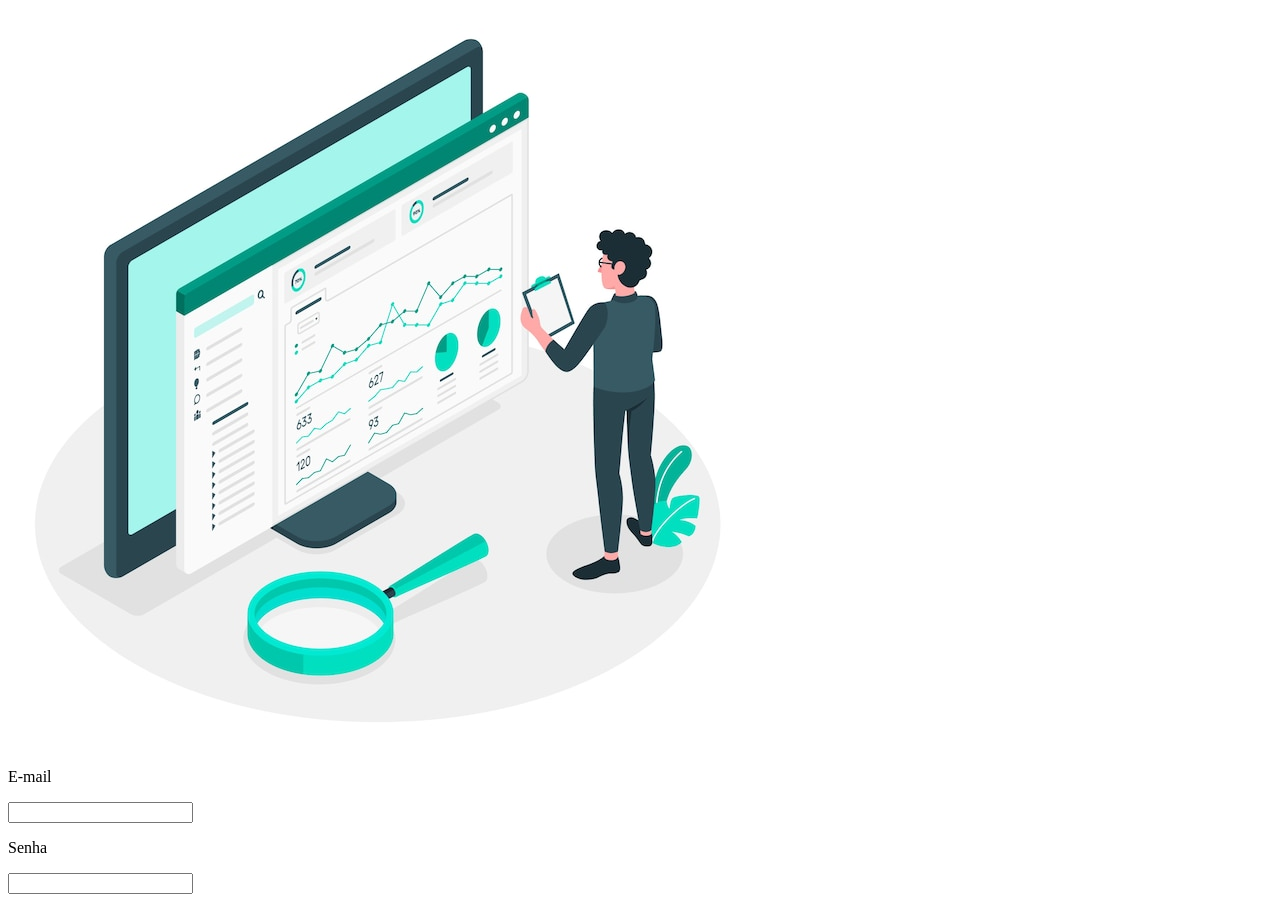
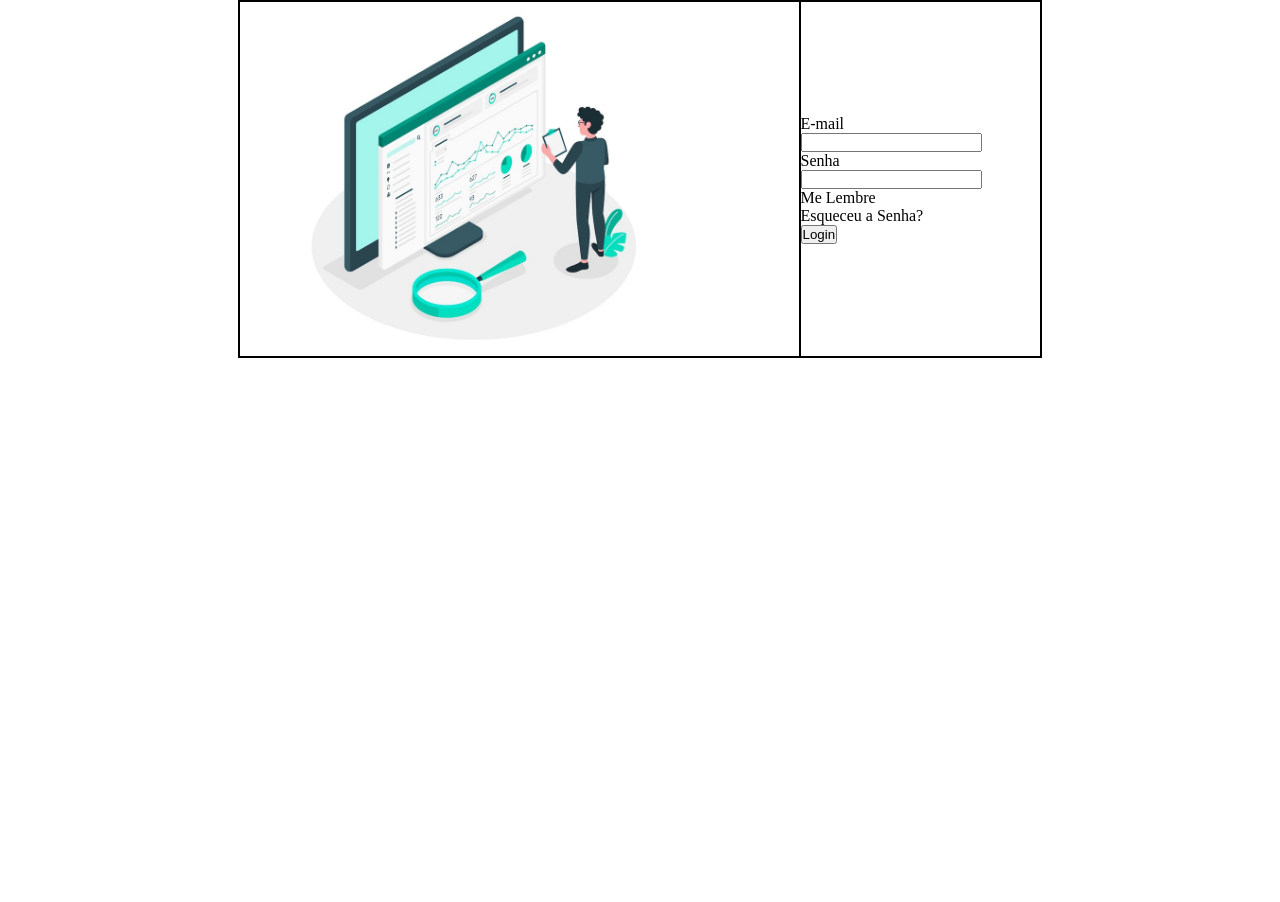
Before and after one commit to deborapianezzer/projeto-tonho, a plain HTML site: page login.html in a window 1280 px wide. After the commit the page ends 800 px from the top, so only its background shows below. Drawn offline with Linux system fonts and the light colour scheme.

Commit message:
realizando alterações no estilo da página de login do projeto.

```diff
--- a/login.css
+++ b/login.css
@@ -0,0 +1,34 @@
+:root {
+    --color-primary-main: #038C73;
+    --color-secundary-main: #04D9B2;
+    --color-background-main: #f2f2f2;
+}
+* {
+    margin: 0%;
+    padding: 0%;
+}
+
+/*BODY*/
+
+/*MAIN*/
+
+main {
+    width: 800px;
+    margin: auto;
+    border: 2px solid;
+    display: flex;
+    justify-content: center;
+    align-items: center;
+}
+
+/* MAIN SECTION */
+
+main section img {
+    width: 70%;
+}
+main section.image {
+    width: 500px;
+    border-right: 2px solid;
+    justify-content: center;
+    align-items: center;
+}
--- a/login.html
+++ b/login.html
@@ -3,20 +3,28 @@
 <head>
     <meta charset="UTF-8">
     <meta http-equiv="X-UA-Compatible" content="IE=edge">
+    <link rel="stylesheet" href="login.css">
     <title>Tonho das Finanças</title>
 </head>
 <body>
 
     <main>
-       <section class="image">
+        <section class="image">
            <img src="./images/ilustracao-do-conceito-de-estatisticas-do-site_114360-1434.jpg" alt="">
-       </section>
+        </section>
         <section class="dados">
             <p>E-mail</p>
             <input type="email">
             <p>Senha</p>
             <input type="password">
+            <div class="senha-lembrar">
+                <p>Me Lembre</p>
+                <p>Esqueceu a Senha?</p>
+            </div>
+            <div class="login">
+                <button>Login</button>
+            </div>
         </section>
-
+    </main>
 </body>
 </html>
```
